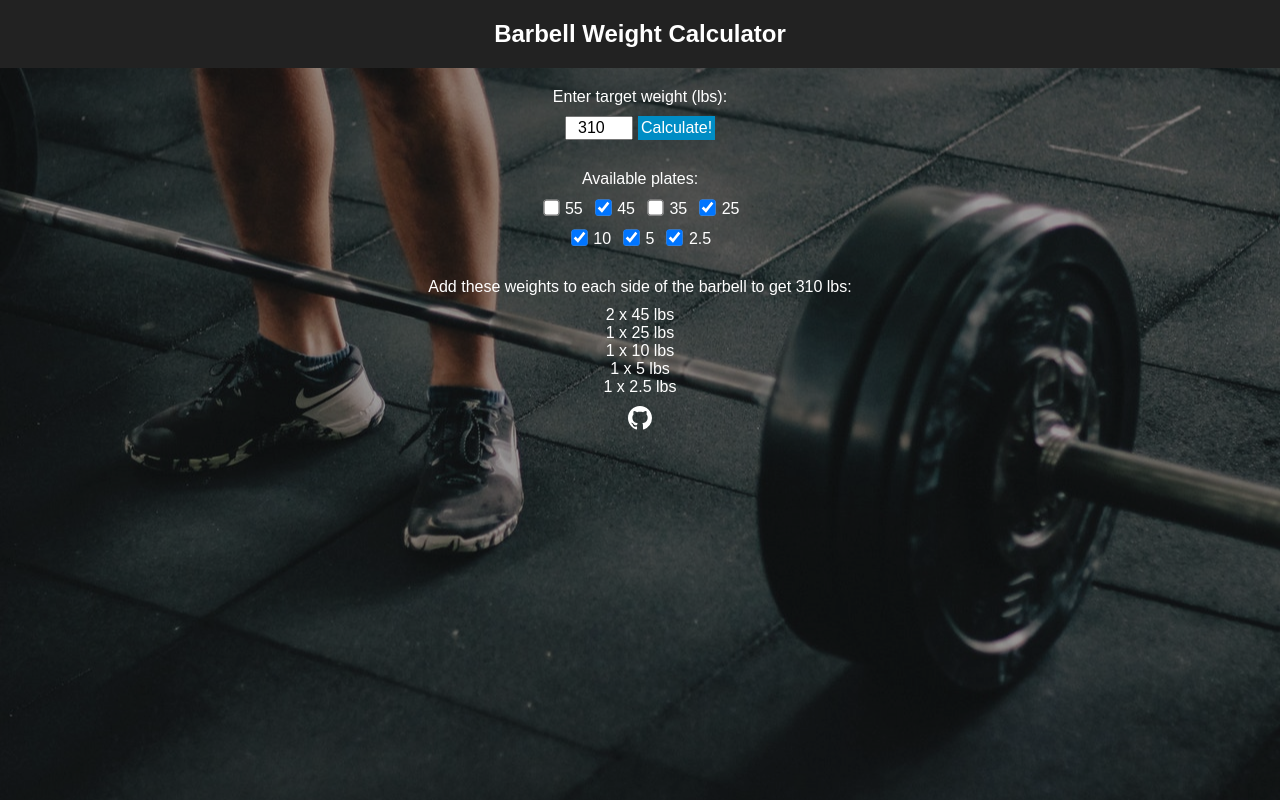
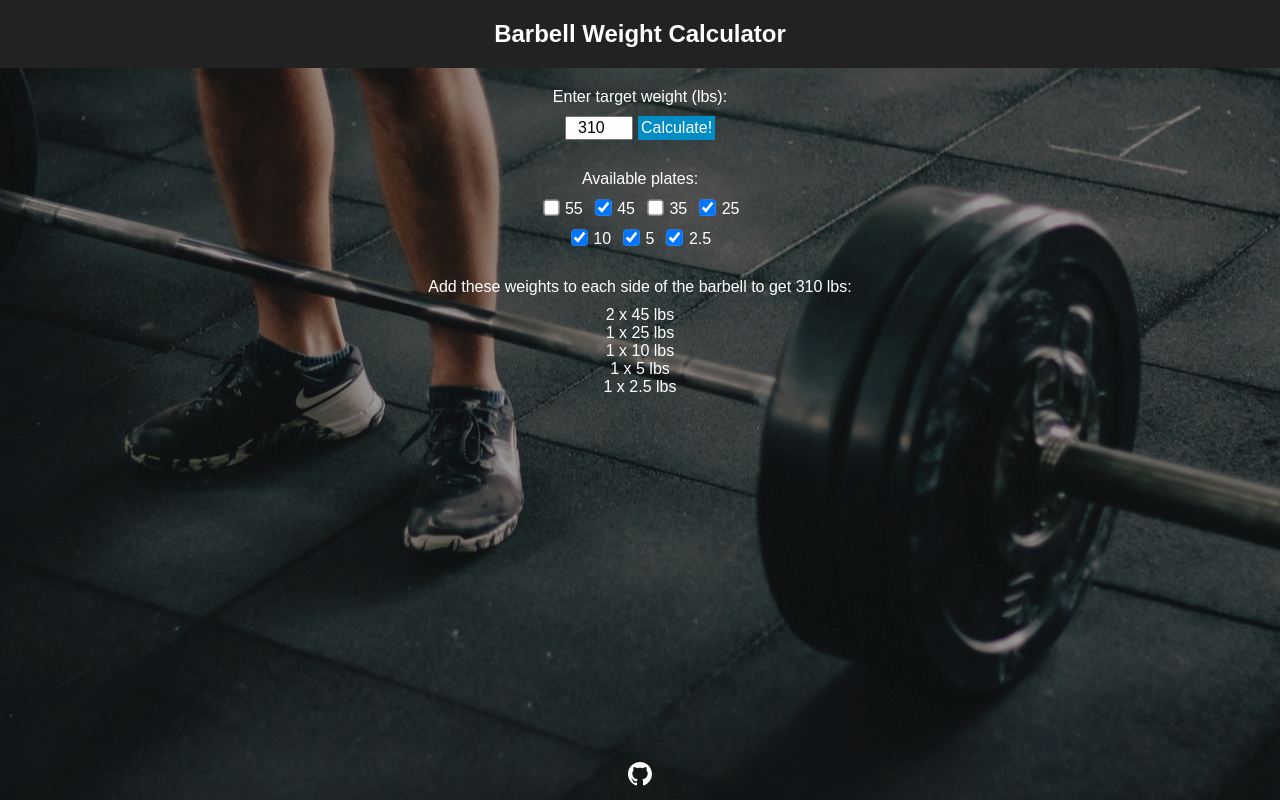
Before and after one commit to doobix/barbell, a React (Create React App) app: page / in a window 1280 px wide. Built offline with nearby package versions, Linux system fonts and the light colour scheme.

Commit message:
move github button to bottom of screen

```diff
--- a/src/App.css
+++ b/src/App.css
@@ -1,16 +1,25 @@
 #root {
   background-color: rgba(0, 0, 0, 0.39);
-  min-height: 100%;
+  height: 100vh;
 }
 
 .App {
   text-align: center;
   color: #FFFFFF;
+  height: 100vh;
+  display: flex;
+  flex-direction: column;
 }
 
 .App-header {
   background-color: #222222;
   padding: 20px;
+  flex-shrink: 0;
+}
+
+.App-footer {
+  flex-shrink: 0;
+  padding: 10px;
 }
 
 .App-title {
@@ -18,7 +27,11 @@
   display: inline;
 }
 
-.content p {
+.App-content {
+  flex: 1 0 auto;
+}
+
+.App-content p {
   margin: 10px 0;
 }
 
--- a/src/App.js
+++ b/src/App.js
@@ -45,7 +45,7 @@ class App extends Component {
         <header className="App-header">
           <h1 className="App-title">Barbell Weight Calculator</h1>
         </header>
-        <div className="content">
+        <div className="App-content">
           <div className="enter-weight">
             <div className="padding">
               <p>Enter target weight (lbs):</p>
@@ -79,7 +79,7 @@ class App extends Component {
             leftoverWeight={this.state.leftoverWeight}
           />
         </div>
-        <footer>
+        <footer className="App-footer">
           <GitHubButton />
         </footer>
       </div>
--- a/src/index.css
+++ b/src/index.css
@@ -1,4 +1,4 @@
-html, body {
+html {
   height: 100%;
 }
 
@@ -10,4 +10,5 @@ body {
   background-attachment: fixed;
   background-position: 80% 50%;
   background-size: cover;
+  height: 100vh;
 }
```
